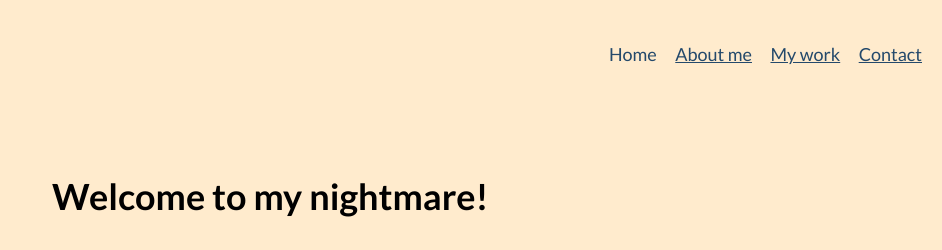
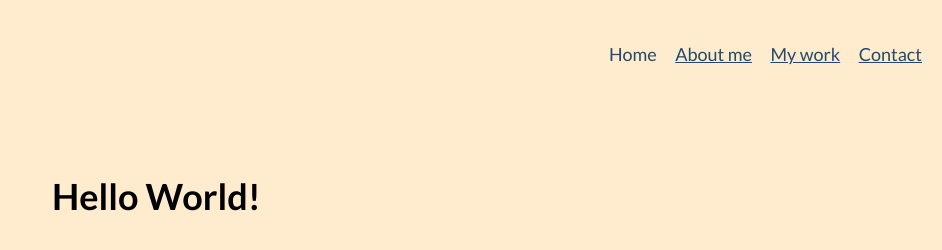
Before and after one commit to dkorotkov444/portfolio-website, a plain HTML site: page index.html in a window 1280 px wide. Shown: the top 250 px of the page, 338-1280 px from the left. Drawn offline with nearby package versions, Linux system fonts and the light colour scheme.

Commit message:
Revert "Update index.html"
This reverts commit e715605a43fc9e147b30881e383e94eb55e6fc5d.

```diff
--- a/index.html
+++ b/index.html
@@ -38,7 +38,7 @@
 
         <div class="profile">
             <img src="img/portrait_m.jpg" class="profile__portrait" alt="Dmitri's Portrait">
-            <h1>Welcome to my nightmare!</h1>
+            <h1>Hello World!</h1>
             <p>
                 My name is Dmitri Korotkov. I am a <span>full stack developer</span> from Baden-Württemberg.
                 Well, not quite yet.
```
